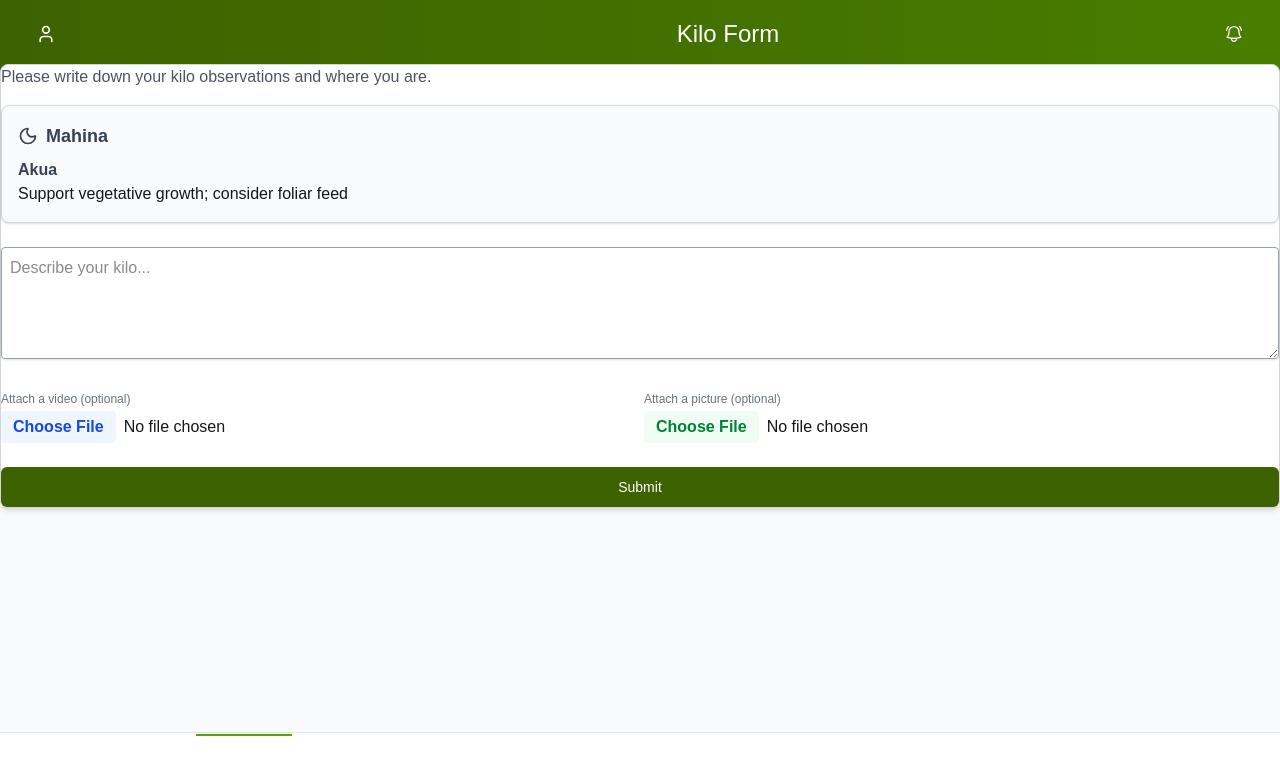
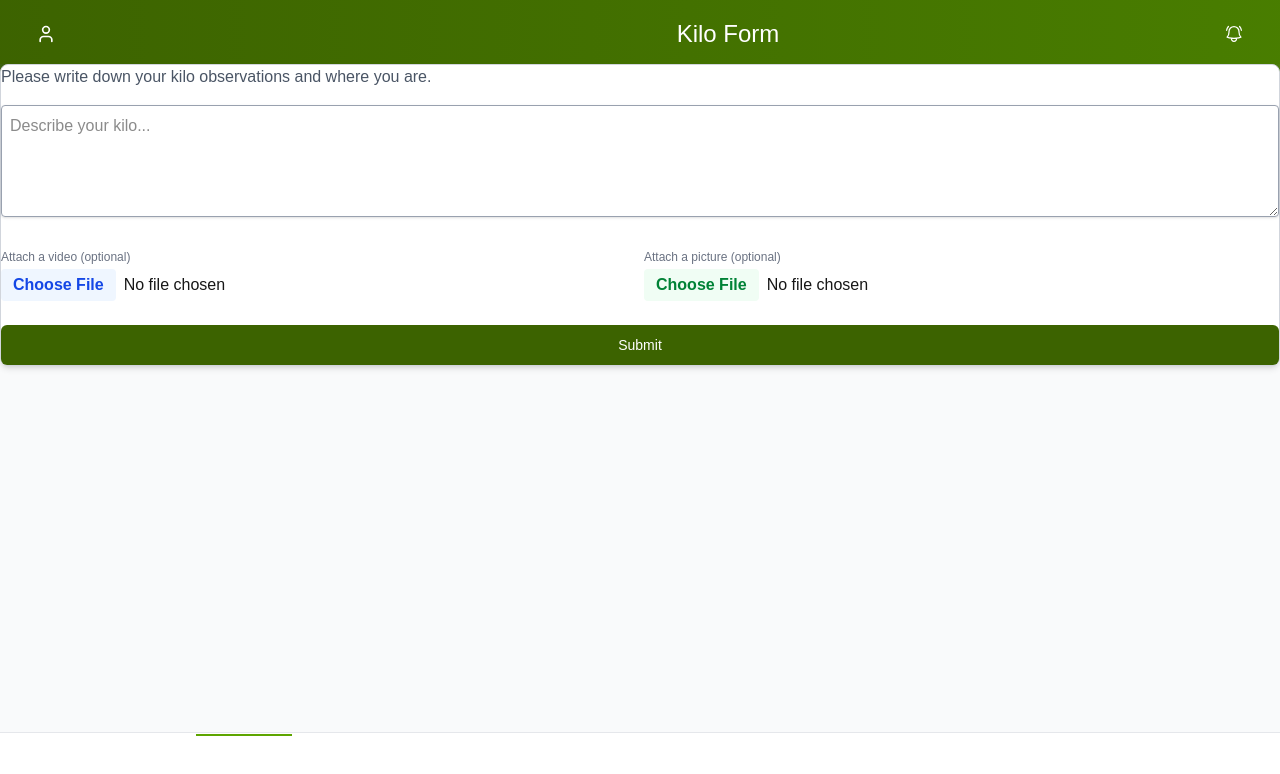
Before and after one commit to PurpleMaia/kilo-dashboard, a Next.js app: page /dashboard/kilo in a window 1280 px wide. Shown: the top 774 px of the page. Built offline with nearby package versions, Linux system fonts and the light colour scheme.

Commit message:
fixed container setting. bug was that touching then scrolling on the input text box would make the container of center

```diff
--- a/src/app/dashboard/kilo/page.tsx
+++ b/src/app/dashboard/kilo/page.tsx
@@ -5,7 +5,7 @@ export default function Page() {
     return (
         <>
         {/* <GoogleForm></GoogleForm> */}
-            <div className="min-h-screen">
+            <div className="min-h-screen overflow-hidden">
                 <SimplifiedKiloForm />
             </div>
         </>
--- a/src/components/kilo/SimplifiedKiloForm.tsx
+++ b/src/components/kilo/SimplifiedKiloForm.tsx
@@ -35,16 +35,10 @@ export default function SimplifiedKiloForm() {
             </p>
             <form onSubmit={handleSubmit(onSubmit)} className="flex flex-col gap-4">
 
-                <div className="border border-gray-300 rounded-lg shadow-sm p-4 mb-2 bg-gray-50">
-                    <h3 className="text-lg font-bold mb-2 text-gray-700 gap-2 flex items-center"><Moon className="h-5 w-5"></Moon>Mahina</h3>
-                    <p className="text-md font-semibold text-gray-700"> Akua </p>
-                    <p> Support vegetative growth; consider foliar feed</p>
-                </div>
-
                 <textarea
                     {...register('description')}
                     placeholder="Describe your kilo..."
-                    className="border border-gray-400 shadow-sm rounded p-2 min-h-28 resize-y focus:outline-none focus:ring-2 focus:ring-blue-400"
+                    className="overflow-y-auto touch-none border border-gray-400 shadow-sm rounded p-2 min-h-28 resize-y focus:outline-none focus:ring-2 focus:ring-blue-400"
                 />
                 {errors.description && <span className="text-red-500 text-xs">{errors.description.message as string}</span>}
                 <div className="flex flex-col md:flex-row gap-2 mt-4">
```
